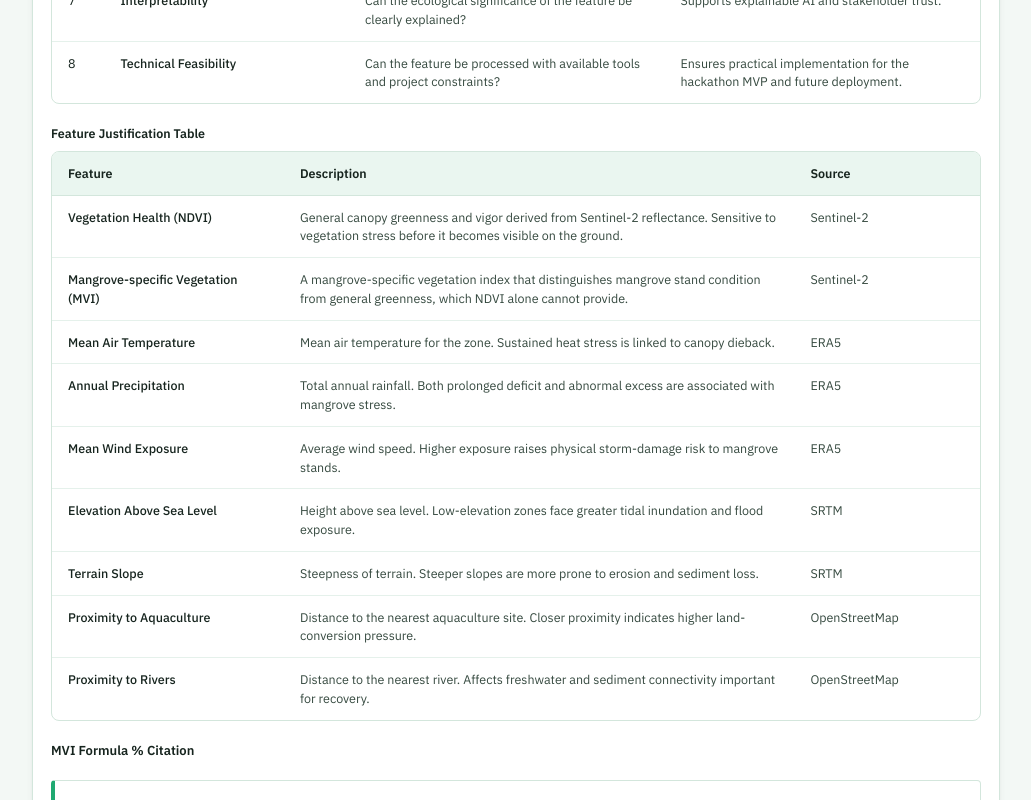
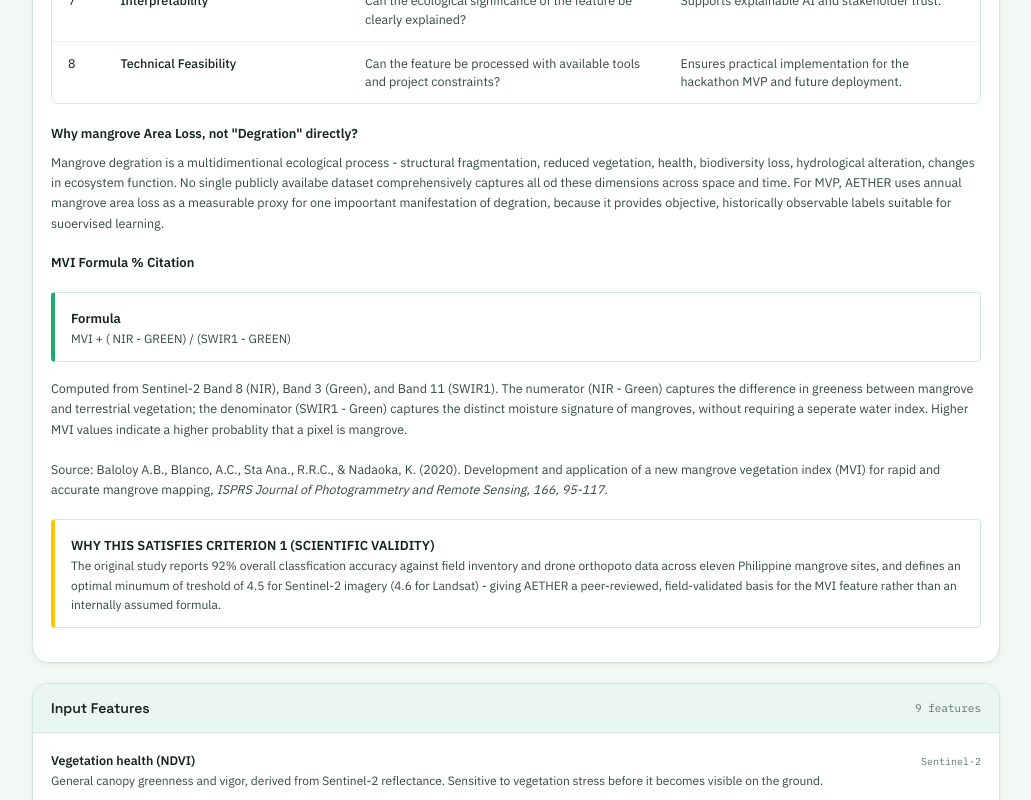
Before and after one commit to yuuhnna/AIHackathon2026_KADJA_AETHER, a Next.js app in the folder frontend/: page /data-methodology in a window 1280 px wide. Shown: the part 1560-2360 px from the top of the page, without its empty margins (240-1271 px from the left). Built offline with nearby package versions, Linux system fonts and the light colour scheme.

Commit message:
update: changes in feature justification section

```diff
--- a/frontend/app/data-methodology/page.tsx
+++ b/frontend/app/data-methodology/page.tsx
@@ -125,7 +125,7 @@ export default function MethodologyPage() {
               What AETHER&apos;s model is for, and the unit it reasons about.
             </h3>
             <p className="text-[12.5px] text-muted leading-relaxed">
-              AETHER&apos;S AI model addresses the challenge of helping environmental managers prioritize limitedc conservation
+              AETHER&apos;S AI model addresses the challenge of helping environmental managers prioritize limited conservation
               resources by predicting which mangrove management zones are most likely to experience future degration -
               enabling proactive rather than reactive intervention.
             </p>
@@ -351,130 +351,20 @@ export default function MethodologyPage() {
           </table>
         </div>
 
-          <div>
-            <h3 className="text-[12.5px] font-semibold text-ink mb-2">
-              Feature Justification Table
+           <div>
+            <h3 className="text-[13px] font-semibold text-ink mb-2">
+              Why mangrove Area Loss, not "Degration" directly?
             </h3>
-           <div className="overflow-x-auto rounded-lg border border-line">
-          <table className="w-full table-fixed border-collapse text-[12.5px]">
-            <thead className="bg-bg-panel-alt border-b border-line">
-              <tr>
-                <th className="w-[25%] px-4 py-3 align-top text-left font-semibold text-ink">
-                  Feature
-                </th>
-                <th className="w-[55%] px-4 py-3 align-top text-left font-semibold text-ink">
-                  Description
-                </th>
-                <th className="w-[20%] px-4 py-3 align-top text-left font-semibold text-ink">
-                  Source
-                </th>
-              </tr>
-            </thead>
 
-            <tbody className="divide-y divide-line-soft">
-              <tr>
-                <td className="px-4 py-3 align-top font-medium text-ink">
-                  Vegetation Health (NDVI)
-                </td>
-                <td className="px-4 py-3 align-top text-muted">
-                  General canopy greenness and vigor derived from Sentinel-2
-                  reflectance. Sensitive to vegetation stress before it becomes visible
-                  on the ground.
-                </td>
-                <td className="px-4 py-3 align-top text-muted">Sentinel-2</td>
-              </tr>
+            <p className="text-[12.5px] text-muted leading-relaxed">
+            Mangrove degration is a multidimentional ecological process - structural fragmentation, reduced vegetation,
+            health, biodiversity loss, hydrological alteration, changes in ecosystem function. No single publicly availabe
+            dataset comprehensively captures all od these dimensions across space and time. For MVP, AETHER uses annual mangrove
+            area loss as a measurable proxy for one impoortant manifestation of degration, because it provides objective, historically
+            observable labels suitable for suoervised learning.
+          </p>
+          </div>
 
-              <tr>
-                <td className="px-4 py-3 align-top font-medium text-ink">
-                  Mangrove-specific Vegetation (MVI)
-                </td>
-                <td className="px-4 py-3 align-top text-muted">
-                  A mangrove-specific vegetation index that distinguishes mangrove stand
-                  condition from general greenness, which NDVI alone cannot provide.
-                </td>
-                <td className="px-4 py-3 align-top text-muted">Sentinel-2</td>
-              </tr>
-
-              <tr>
-                <td className="px-4 py-3 align-top font-medium text-ink">
-                  Mean Air Temperature
-                </td>
-                <td className="px-4 py-3 align-top text-muted">
-                  Mean air temperature for the zone. Sustained heat stress is linked to
-                  canopy dieback.
-                </td>
-                <td className="px-4 py-3 align-top text-muted">ERA5</td>
-              </tr>
-
-              <tr>
-                <td className="px-4 py-3 align-top font-medium text-ink">
-                  Annual Precipitation
-                </td>
-                <td className="px-4 py-3 align-top text-muted">
-                  Total annual rainfall. Both prolonged deficit and abnormal excess are
-                  associated with mangrove stress.
-                </td>
-                <td className="px-4 py-3 align-top text-muted">ERA5</td>
-              </tr>
-
-              <tr>
-                <td className="px-4 py-3 align-top font-medium text-ink">
-                  Mean Wind Exposure
-                </td>
-                <td className="px-4 py-3 align-top text-muted">
-                  Average wind speed. Higher exposure raises physical storm-damage risk
-                  to mangrove stands.
-                </td>
-                <td className="px-4 py-3 align-top text-muted">ERA5</td>
-              </tr>
-
-              <tr>
-                <td className="px-4 py-3 align-top font-medium text-ink">
-                  Elevation Above Sea Level
-                </td>
-                <td className="px-4 py-3 align-top text-muted">
-                  Height above sea level. Low-elevation zones face greater tidal
-                  inundation and flood exposure.
-                </td>
-                <td className="px-4 py-3 align-top text-muted">SRTM</td>
-              </tr>
-
-              <tr>
-                <td className="px-4 py-3 align-top font-medium text-ink">
-                  Terrain Slope
-                </td>
-                <td className="px-4 py-3 align-top text-muted">
-                  Steepness of terrain. Steeper slopes are more prone to erosion and
-                  sediment loss.
-                </td>
-                <td className="px-4 py-3 align-top text-muted">SRTM</td>
-              </tr>
-
-              <tr>
-                <td className="px-4 py-3 align-top font-medium text-ink">
-                  Proximity to Aquaculture
-                </td>
-                <td className="px-4 py-3 align-top text-muted">
-                  Distance to the nearest aquaculture site. Closer proximity indicates
-                  higher land-conversion pressure.
-                </td>
-                <td className="px-4 py-3 align-top text-muted">OpenStreetMap</td>
-              </tr>
-
-              <tr>
-                <td className="px-4 py-3 align-top font-medium text-ink">
-                  Proximity to Rivers
-                </td>
-                <td className="px-4 py-3 align-top text-muted">
-                  Distance to the nearest river. Affects freshwater and sediment
-                  connectivity important for recovery.
-                </td>
-                <td className="px-4 py-3 align-top text-muted">OpenStreetMap</td>
-              </tr>
-            </tbody>
-          </table>
-        </div>
-        </div>
           <div>
              <h3 className="text-[13px] font-semibold text-ink mb-2">
               MVI Formula % Citation
@@ -522,7 +412,7 @@ export default function MethodologyPage() {
 <div id="input-features" className="bg-bg-panel border border-line rounded-2xl shadow-[0_2px_8px_-2px_rgba(22,36,30,0.08),0_1px_2px_rgba(22,36,30,0.04)] overflow-hidden mb-5 scroll-mt-7">
         <div className="flex justify-between items-center px-4.5 py-3.5 border-b border-line bg-bg-panel-alt">
           <h2 className="font-display text-sm font-semibold flex items-center gap-2 text-accent">
-            <span className="text-ink">Input features</span>
+            <span className="text-ink">Input Features</span>
           </h2>
           <span className="font-mono text-[11px] text-faint">{INPUT_FEATURES.length} features</span>
         </div>
@@ -547,7 +437,7 @@ export default function MethodologyPage() {
       >
             <div className="flex justify-between items-center px-4.5 py-3.5 border-b border-line bg-bg-panel-alt">
               <h2 className="font-display text-sm font-semibold flex items-center gap-2 text-accent">
-                <span className="text-ink">Data sources</span>
+                <span className="text-ink">Data Sources</span>
               </h2>
               <span className="font-mono text-[11px] text-faint">{DATA_SOURCES.length} sources</span>
             </div>
@@ -569,7 +459,7 @@ export default function MethodologyPage() {
           >
             <div className="flex justify-between items-center px-4.5 py-3.5 border-b border-line bg-bg-panel-alt">
               <h2 className="font-display text-sm font-semibold flex items-center gap-2 text-accent">
-                <span className="text-ink">Recommendation engine &amp; expert validation</span>
+                <span className="text-ink">Recommendation Engine &amp; Expert Validation</span>
               </h2>
               <span className="font-mono text-[11px] text-faint">PENRO Guimaras (DENR)</span>
             </div>
@@ -620,7 +510,7 @@ export default function MethodologyPage() {
           >
             <div className="flex justify-between items-center px-4.5 py-3.5 border-b border-line bg-bg-panel-alt">
               <h2 className="font-display text-sm font-semibold flex items-center gap-2 text-accent">
-                <span className="text-ink">Scope, bias &amp; limitations</span>
+                <span className="text-ink">Scope, Bias &amp; Limitations</span>
               </h2>
             </div>
             <div className="p-4.5">
```
